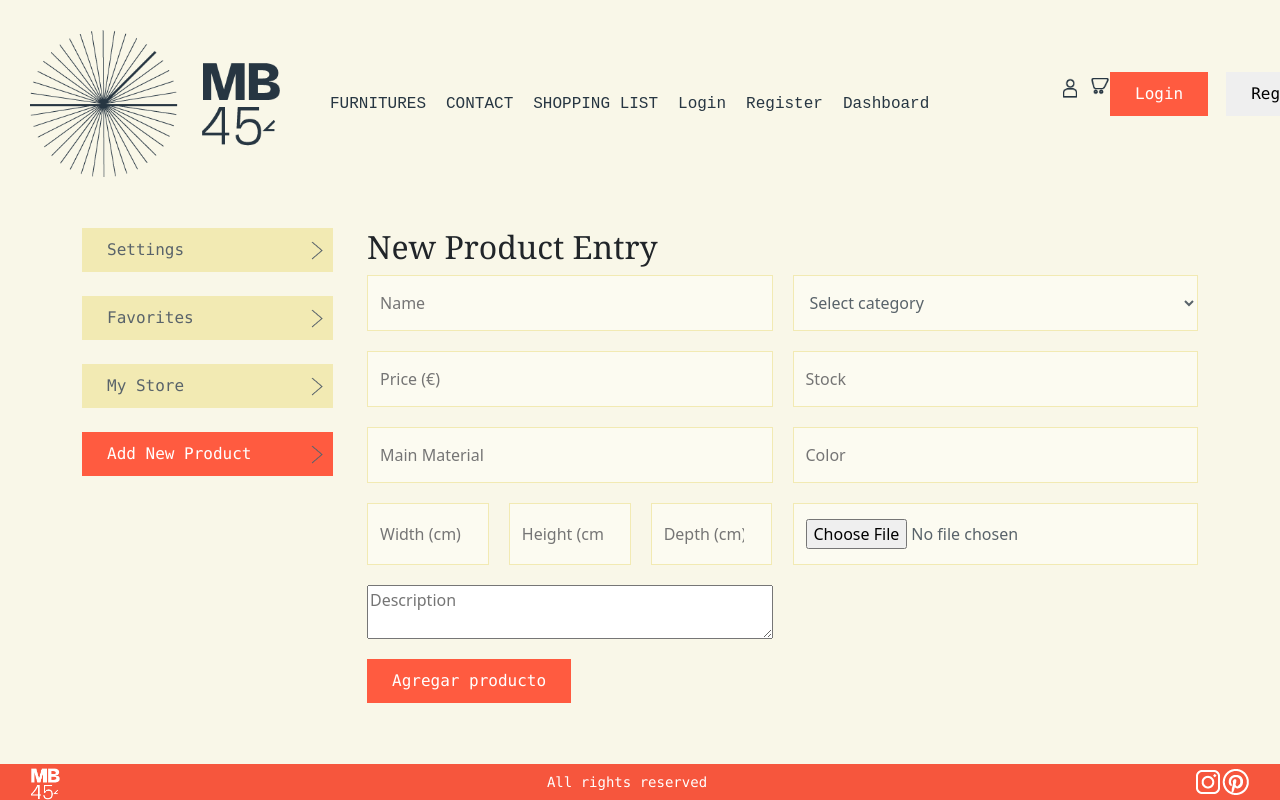
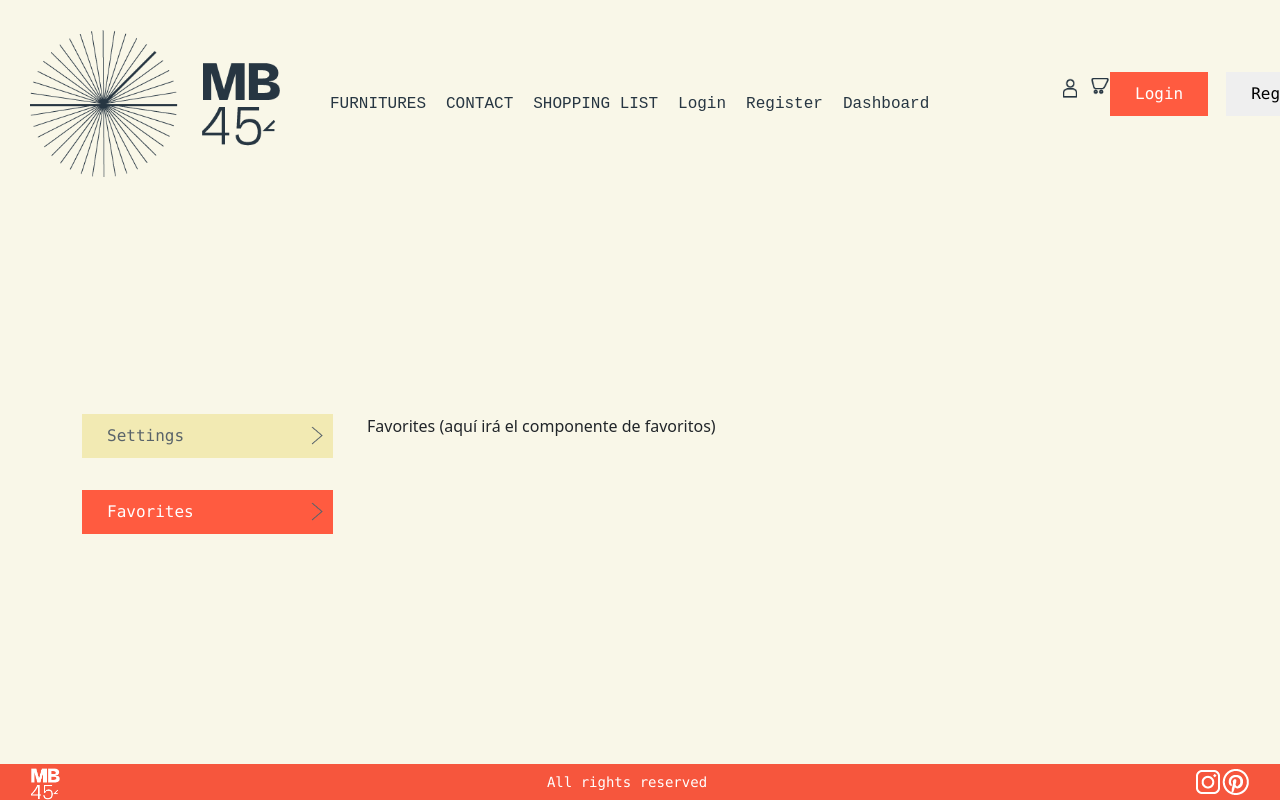
Before and after one commit to Fercali777/MB45, a React (Vite) app in the folder clientnpm/: page /dashboard in a window 1280 px wide. Both pictures are taken after a click on the button "Favorites". Shown: the top 800 px of the page. Built offline with nearby package versions, Linux system fonts and the light colour scheme.

Commit message:
fixed dashboard for diferent components and change on bootons color

```diff
--- a/clientnpm/src/pages/Dashboard.tsx
+++ b/clientnpm/src/pages/Dashboard.tsx
@@ -1,33 +1,87 @@
+import { useContext, useState } from "react";
+import { AuthContext } from "../context/AuthContext";
 import ProfileInfo from "../components/ProfileInfo";
 import ProductForm from "../components/ProductForm";
 
 const Dashboard = () => {
+  const { user } = useContext(AuthContext);
+  const [activeSection, setActiveSection] = useState<"settings" | "favorites" | "store" | "add">("add");
+  const isSeller = user?.role === "seller";
+
+  /** 🔸 Devuelve "buttonDash bt-orange" si es la sección activa;
+   *   de lo contrario "buttonDash bt-cream"   */
+  const btnClass = (section: typeof activeSection) =>
+    `buttonDash ${activeSection === section ? "bt-orange" : "bt-cream"}`;
+
+  const renderContent = () => {
+    switch (activeSection) {
+      case "add":
+        return (
+          <>
+            <h2>New Product Entry</h2>
+            <ProductForm />
+          </>
+        );
+      case "store":
+        return <div>My Store (aquí irá el componente de la tienda)</div>;
+      case "favorites":
+        return <div>Favorites (aquí irá el componente de favoritos)</div>;
+      case "settings":
+        return (
+          <>
+            <h2>My profile</h2>
+            <ProfileInfo />
+          </>
+        );
+      default:
+        return null;
+    }
+  };
+
   return (
+    <div className="container">
+      <div className="row">
+        {/* Sidebar */}
+        <div className="col-lg-3 col-sm-12">
+          <div className="flex flex-column gap-2">
+            <button
+              className={btnClass("settings")}
+              onClick={() => setActiveSection("settings")}
+            >
+              Settings
+            </button>
 
+            <button
+              className={btnClass("favorites")}
+              onClick={() => setActiveSection("favorites")}
+            >
+              Favorites
+            </button>
 
-    <div className="container">
-        <div className="row">
-              <div className="col-lg-3 col-sm-12">
-                <div className="flex flex-colum ">
-                <button className="buttonDash bt-cream">Settings</button>
-                <button className="buttonDash bt-cream">Favorites</button>
-                <button className="buttonDash bt-cream">My Store</button>
-                <button className="buttonDash bt-orange">Add New Product</button>
-                </div>
-              </div>
-              <div className="col-lg-9 col-sm-12">
+            {/* Solo visible para seller */}
+            {isSeller && (
+              <>
+                <button
+                  className={btnClass("store")}
+                  onClick={() => setActiveSection("store")}
+                >
+                  My Store
+                </button>
+                <button
+                  className={btnClass("add")}
+                  onClick={() => setActiveSection("add")}
+                >
+                  Add New Product
+                </button>
+              </>
+            )}
+          </div>
+        </div>
 
-              <h2>New Product Entry</h2>
-               {/* <ProfileInfo /> */}
-              <ProductForm />
-              </div>
-        </div>
+        {/* Main content */}
+        <div className="col-lg-9 col-sm-12">{renderContent()}</div>
+      </div>
     </div>
-
-
-
-
-
   );
 };
 
```
